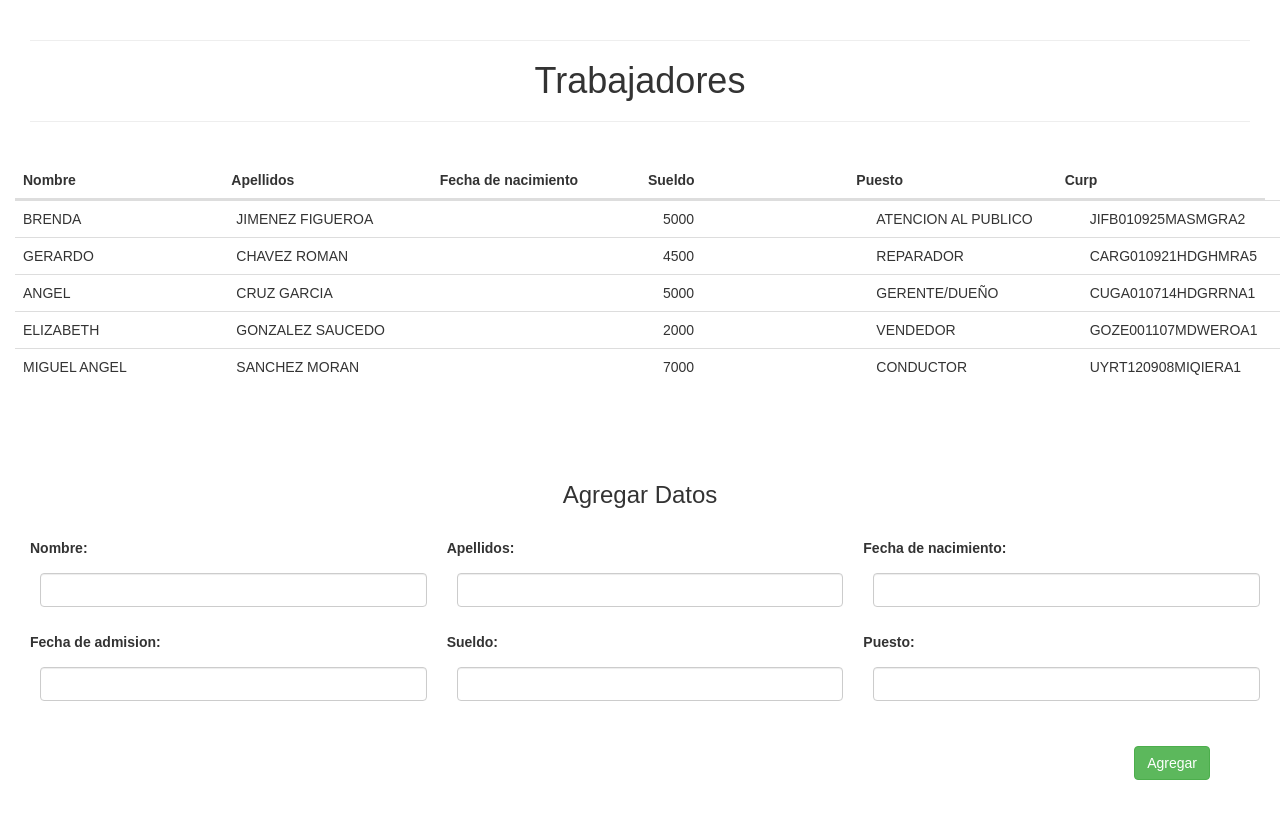
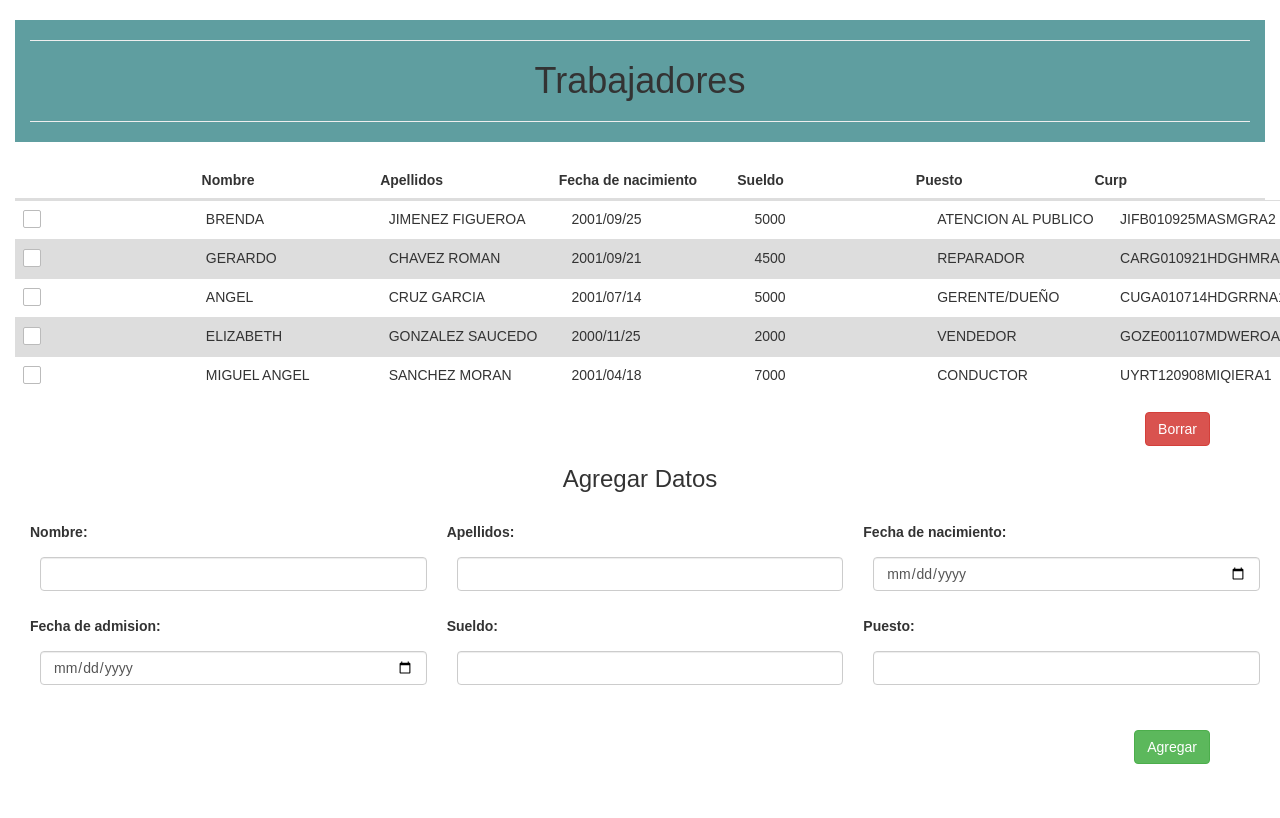
Before and after one commit to AngelCruz2001/Celulares, a React (Create React App) app: page / in a window 1280 px wide. Shown: the top 818 px of the page. Built offline with nearby package versions, Linux system fonts and the light colour scheme.

Commit message:
CheckBox

```diff
--- a/src/App.js
+++ b/src/App.js
@@ -10,7 +10,8 @@ class App extends Component {
       // <Prueba/>
       // <Sucursales/>
       <Trabajadores/>
-      // <Bienvenido/>
+
+      //  <Bienvenido/>
     );
   }
 }
--- a/src/Components/Bienvenido/Bienvenido.js
+++ b/src/Components/Bienvenido/Bienvenido.js
@@ -1,6 +1,6 @@
 
 import React, { Component } from 'react';
-// import  CSS from './Bienvenido.css';
+import  CSS from './Bienvenido.css';
 import Sucursales from "../Sucursales/Sucursales.js";
 var Celular1="6188005053";
  var Celular2="6181234532";
--- a/src/Components/Trabajadores/Trabajadores.css
+++ b/src/Components/Trabajadores/Trabajadores.css
@@ -2,11 +2,14 @@ tr {
     width: 100%;
     display: inline-table;
     table-layout: fixed;
+
     }
 
     table{
-     height:300px;
+     height:230px;
      display: -moz-groupbox;
+
+
     }
     tbody{
       overflow-y: scroll;
@@ -30,3 +33,58 @@ tr {
       display: -moz-inline-grid;
     }
     /* display: -webkit-inline-flex; */
+    .Titulo {
+      background: cadetblue;
+    }
+    table {
+      font-family: arial, sans-serif;
+
+      width: 100%;
+  }
+
+  td, th {
+
+      text-align: left;
+      padding: 8px;
+  }
+
+  tr:nth-child(even) {
+      background-color: #dddddd;
+  }
+  .ckbox {
+    position: relative;
+  }
+  .ckbox input[type="checkbox"] {
+    opacity: 0;
+  }
+  .ckbox label {
+    -webkit-user-select: none;
+    -moz-user-select: none;
+    -ms-user-select: none;
+    user-select: none;
+  }
+   .ckbox label:before {
+    content: '';
+    top: 1px;
+    left: 0;
+    width: 18px;
+    height: 18px;
+    display: block;
+    position: absolute;
+    border-radius: 2px;
+    border: 1px solid #bbb;
+    background-color: #fff;
+  }
+  .ckbox input[type="checkbox"]:checked + label:before {
+    border-color: #2BBCDE;
+    background-color: #2BBCDE;
+  }
+  .ckbox input[type="checkbox"]:checked + label:after {
+    top: 3px;
+    left: 3.5px;
+    content: '\e013';
+    color: #fff;
+    font-size: 11px;
+    font-family: 'Glyphicons Halflings';
+    position: absolute;
+  }
--- a/src/Components/Trabajadores/Trabajadores.js
+++ b/src/Components/Trabajadores/Trabajadores.js
@@ -1,17 +1,28 @@
 import React, { Component } from 'react';
 import CSS from './Trabajadores.css';
+
 var Nombre="Sara";
 var Apellidos="Abarca Botella";
-var fechaNacimiento="2017/11/22";
+var F="2017/11/22";
 var Sueldo="7000";
 var Puesto="Conductor";
 var Curp="AEHM920624HDGRRR07";
 
+
 class Trabajadores extends Component {
+    componentDidMount() {
+        ('.ckbox label').on('click', function () {
+            (this).parents('tr').toggleClass('selected');
+          });
+          ('.star').on('click', function () {
+            (this).toggleClass('star-checked');
+          });
+        }
 
     state = {
         T: [],
         Produccion: ""
+
      }
 
     componentDidMount(){
@@ -81,18 +92,23 @@ class Trabajadores extends Component {
 
     render() {
         return (
+            <div className ="Todo1">
                 <div className="container-fluid">
+
                     <br/>
+                    <div className="Titulo">
                         <div className="container-fluid text-center">
                         <hr/>
                         <h1>Trabajadores</h1>
                         <hr/>
+                        </div>
                     </div>
                     <br/>
 
                     <table className="table table-fixed">
                             <thead>
                                 <tr>
+                                <th></th>
                                 <th>Nombre</th>
                                 <th>Apellidos</th>
                                 <th>Fecha de nacimiento</th>
@@ -104,12 +120,22 @@ class Trabajadores extends Component {
                             </thead>
 
                             <tbody>
+
                             {this.state.T.map(function(t,i){
+
+
                                 return  (
+
                                 <tr key={i}>
+                                     <td>
+											<div className="ckbox">
+												<input type="checkbox" id="checkbox1"/>
+												<label for="checkbox1"></label>
+											</div>
+									</td>
                                     <td>{t.Nombre}</td>
                                     <td>{t.Apellidos}</td>
-                                <td>{t.fechaNacimiento}</td>
+                                    <td>{t.FechaNacimiento}</td>
                                     <td>{t.Sueldo}</td>
                                     <td>{t.Puesto}</td>
                                     <td>{t.Curp}</td>
@@ -118,6 +144,10 @@ class Trabajadores extends Component {
                             })}
                                 </tbody>
                         </table>
+
+                                <div className="text-right container">
+                                <button type="button" class="btn btn-danger">Borrar</button>
+                                </div>
                         <div className="text-center">
                         <h3>Agregar Datos</h3>
                         <br/>
@@ -136,7 +166,7 @@ class Trabajadores extends Component {
 
                                 <div className="form-group col-xs-4">
                                 <label htmlFor="fechaNac">Fecha de nacimiento:</label>
-                            <input type="text" className="form-control" placeholder=""/>
+                                <input type="date" className="form-control" placeholder=""/>
                                 </div>
                                 </div>
                                 </div>
@@ -144,7 +174,7 @@ class Trabajadores extends Component {
                                 <div className="container-fluid inputs2">
                                 <div className="form-group col-xs-4">
                                 <label htmlFor="fechaAdmision">Fecha de admision:</label>
-                            <input type="text" className="form-control" id="fechaAdmision"/>
+                                <input type="date" className="form-control" id="fechaAdmision"/>
                                 </div>
                                 <div className="form-group col-xs-4">
                                 <label htmlFor="Sueldo">Sueldo:</label>
@@ -200,6 +230,7 @@ class Trabajadores extends Component {
                         <br/>
                         <br/>
                 </div>
+            </div>
         );
     }
 }
```
Lines whose indentation alone changed are shown as unchanged.
